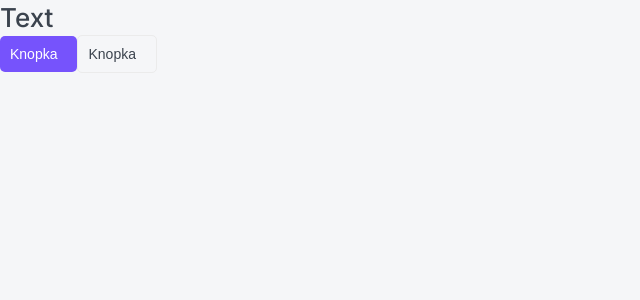
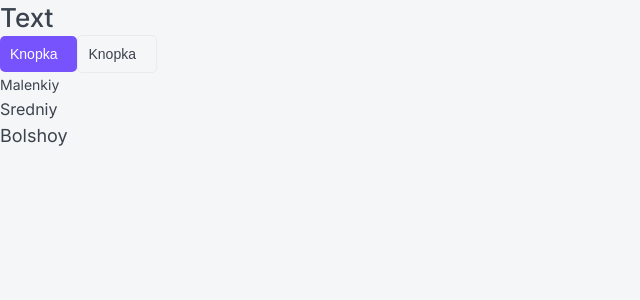
Before and after one commit to Farid0558475484/next-app, a Next.js app: page / in a window 1280 px wide. Shown: the top 300 px of the page, without its empty margins (0-640 px from the left). Built offline with nearby package versions, Linux system fonts and the light colour scheme.

Commit message:
feat:add P component

```diff
--- a/app/components/Htag/Htag.props.ts
+++ b/app/components/Htag/Htag.props.ts
@@ -1,3 +1,4 @@
+
 export interface HtagProps {
   tag: "h1" | "h2" | "h3";
   children: React.ReactNode;
--- /dev/null
+++ b/app/components/P/P.module.scss
@@ -0,0 +1,18 @@
+.p {
+  margin: 0;
+}
+
+.s {
+  font-size: 14px;
+  line-height: 24px;
+}
+
+.m {
+  font-size: 16px;
+  line-height: 24px;
+}
+
+.l {
+  font-size: 18px;
+  line-height: 29px;
+}
--- /dev/null
+++ b/app/components/P/P.tsx
@@ -0,0 +1,23 @@
+import { PProps } from "./P.props";
+import styles from "./P.module.scss";
+import cn from "classnames";
+
+export const P = ({
+  size = "m",
+  children,
+  className,
+  ...props
+}: PProps): JSX.Element => {
+  return (
+    <p
+      className={cn(styles.p, className, {
+        [styles.s]: size == "s",
+        [styles.m]: size == "m",
+        [styles.l]: size == "l",
+      })}
+      {...props}
+    >
+      {children}
+    </p>
+  );
+};
--- a/app/components/page.tsx
+++ b/app/components/page.tsx
@@ -1,2 +1,3 @@
 export * from "./Htag/Htag";
 export * from "./Button/Button";
+export * from "./P/P";
--- a/app/page.tsx
+++ b/app/page.tsx
@@ -3,7 +3,7 @@
 // import type { Metadata } from "next";
 
 import React from "react";
-import { Htag, Button } from "./components/page";
+import { Htag, Button, P } from "./components/page";
 // import Logo from "./../public/vercel.svg";
 
 // export const metadata: Metadata = {
@@ -19,7 +19,7 @@
 //   };
 // }
 
-export default function Home() {
+export default function Home(): JSX.Element {
   return (
     <>
       <Htag tag="h1">Text</Htag>
@@ -29,7 +29,9 @@
       <Button appearance="ghost" arrow="down">
         Knopka
       </Button>
-
+      <P size="s">Malenkiy</P>
+      <P size="m">Sredniy</P>
+      <P size="l">Bolshoy</P>
     </>
   );
 }
```
Also changed, not shown: app/components/P/P.props.ts (added, +10 -0 lines).
